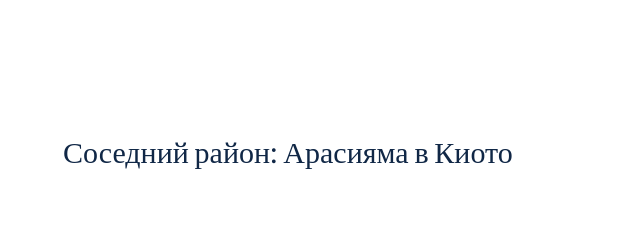
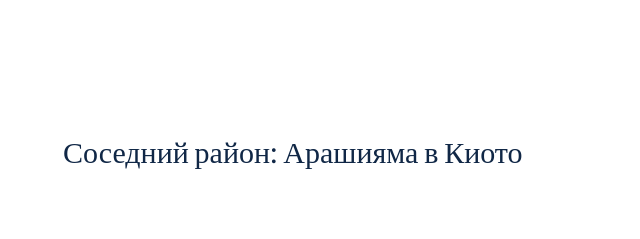
Before and after one commit to Mousepanda/Japan, a plain HTML site: page index.html in a window 1280 px wide. Shown: the part 2604-2843 px from the top of the page, 8-648 px from the left. Drawn offline with Linux system fonts and the light colour scheme.

Commit message:
Update index.html

```diff
--- a/index.html
+++ b/index.html
@@ -239,7 +239,7 @@
                 <div class="tours__tour tour">
                     <div class="tour__info">
                         <h3 class="tour__title">
-													Соседний район: Арасияма в Киото
+													Соседний район: Арашияма в Киото
                         </h3>
                         <p class="tour__desc">
 													Арашияма - это красивый район в западной части Киото, Япония.
```
